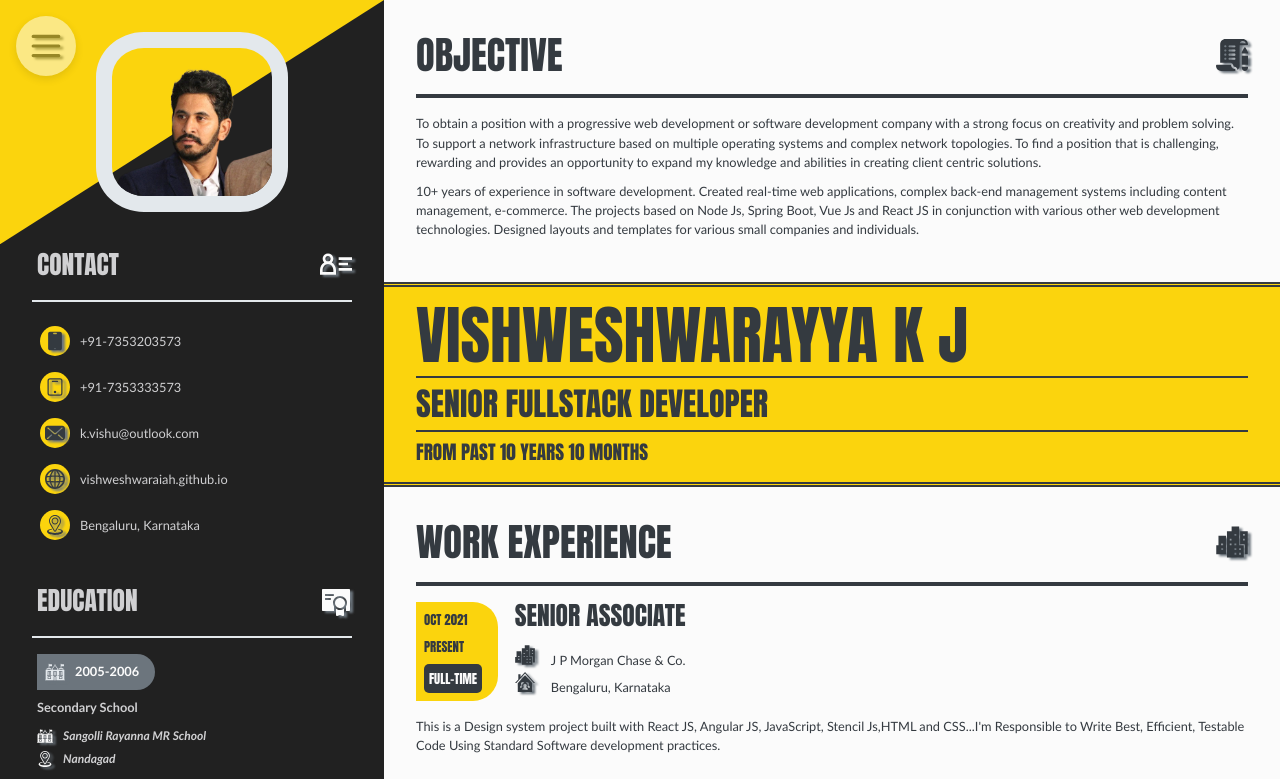
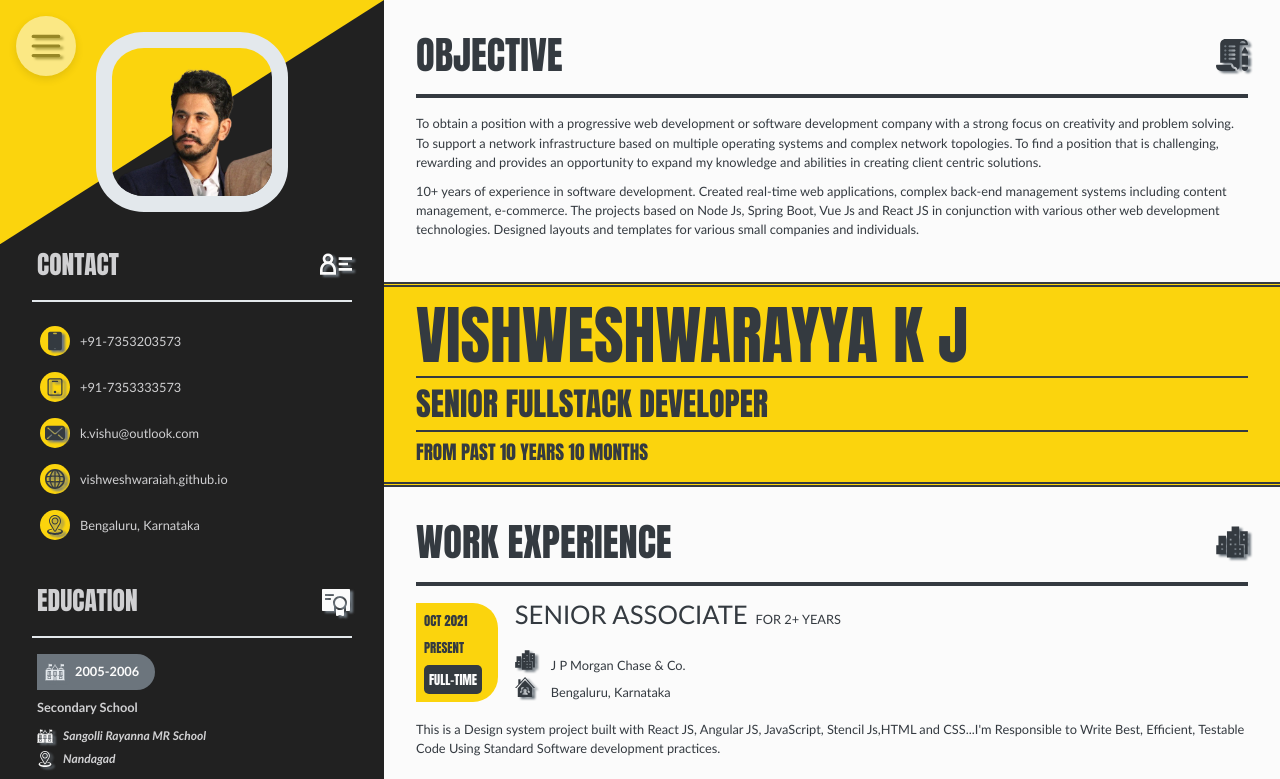
Before and after one commit to vishweshwaraiah/portfolio, a Vue app: page / in a window 1280 px wide. Shown: the top 779 px of the page. Built offline with nearby package versions, Linux system fonts and the light colour scheme.

Commit message:
Portfolio: Layout changes for PDF printing

```diff
--- a/index.html
+++ b/index.html
@@ -20,6 +20,7 @@
           top: 50%;
           text-align: center;
           transform: translate(-50%, -50%);
+          font-family: 'Trebuchet MS', sans-serif;
         }
 
         .app_content>.title {
--- a/src/stores/coverletter.js
+++ b/src/stores/coverletter.js
@@ -3,9 +3,9 @@ import { defineStore } from 'pinia'
 import { dateDiffer } from '@/utils/globals.js'
 
 const useCoverLetterStore = defineStore('coverletter', () => {
-  const startedDate = new Date('January 2013Z')
+  const from = new Date('January 2013Z')
 
-  const diffDate = dateDiffer({ startedDate, format: 'Y+' })
+  const diffDate = dateDiffer({ from, format: 'Y+' })
 
   const coverletter = ref({
     appliedRole: 'Full-stack Developer',
--- a/src/stores/experiences.js
+++ b/src/stores/experiences.js
@@ -4,7 +4,7 @@ import { defineStore } from 'pinia'
 const useExperiencesStore = defineStore('experiences', () => {
   const experiences = ref([
     {
-      badge_content: {
+      exp_details: {
         from: 'Oct 2021',
         to: 'Present',
         type: 'Full-Time'
@@ -19,7 +19,7 @@ const useExperiencesStore = defineStore('experiences', () => {
       print_margin: false
     },
     {
-      badge_content: {
+      exp_details: {
         from: 'Oct 2019',
         to: 'Oct 2021',
         type: 'Full-Time'
@@ -34,7 +34,7 @@ const useExperiencesStore = defineStore('experiences', () => {
       print_margin: false
     },
     {
-      badge_content: {
+      exp_details: {
         from: 'Apr 2018',
         to: 'Aug 2019',
         type: 'Full-Time'
@@ -49,7 +49,7 @@ const useExperiencesStore = defineStore('experiences', () => {
       print_margin: false
     },
     {
-      badge_content: {
+      exp_details: {
         from: 'Jan 2017',
         to: 'Mar 2018',
         type: 'Full-Time'
@@ -73,7 +73,7 @@ const useExperiencesStore = defineStore('experiences', () => {
       print_margin: true // bcz we had a page break in previous item
     },
     {
-      badge_content: {
+      exp_details: {
         from: 'Jun 2014',
         to: 'Nov 2016',
         type: 'Full-Time'
@@ -88,7 +88,7 @@ const useExperiencesStore = defineStore('experiences', () => {
       print_margin: false
     },
     {
-      badge_content: {
+      exp_details: {
         from: 'Jan 2017',
         to: 'Mar 2018',
         type: 'Full-Time'
--- a/src/utils/globals.js
+++ b/src/utils/globals.js
@@ -325,12 +325,12 @@ export const classNames = (clsArray) => {
 }
 
 export const dateDiffer = (props) => {
-  let { startedDate, endedDate, format = 'YMD' } = props
-  let startDate = new Date(new Date(startedDate).toISOString().slice(0, 10))
-  if (!endedDate) {
-    endedDate = new Date().toISOString().slice(0, 10) // get date in YYYY-MM-DD format
+  let { from, to, format = 'YMD' } = props
+  let startDate = new Date(new Date(from).toISOString().slice(0, 10))
+  if (!to || to.toLowerCase() === 'present') {
+    to = new Date().toISOString().slice(0, 10) // get date in YYYY-MM-DD format
   }
-  let endDate = new Date(endedDate)
+  let endDate = new Date(to)
   if (startDate > endDate) {
     const swap = startDate
     startDate = endDate
@@ -361,13 +361,17 @@ export const dateDiffer = (props) => {
     dayDiff += daysInMonth[startDate.getUTCMonth()]
   }
 
+  const ydt = yearDiff > 1 ? yearDiff + ' years ' : yearDiff + ' year '
+  const mdt = monthDiff > 1 ? monthDiff + ' months ' : monthDiff + ' month '
+  const ddt = dayDiff > 1 ? dayDiff + ' days ' : dayDiff + ' day '
+
   if (format === 'Y.M') {
     return yearDiff + '.' + monthDiff + ' years '
   } else if (format === 'YM') {
-    return yearDiff + ' years ' + monthDiff + ' months '
+    return ydt + mdt
   } else if (format === 'Y+') {
     return yearDiff + '+ years '
   } else {
-    return yearDiff + ' years ' + monthDiff + ' months ' + dayDiff + ' days'
+    return ydt + mdt + ddt
   }
 }
--- a/src/views/microviews/AboutDeveloper.vue
+++ b/src/views/microviews/AboutDeveloper.vue
@@ -3,9 +3,9 @@ import MasterIcon from '@/components/MasterIcon.vue'
 import MasterHrLine from '@/components/MasterHrLine.vue'
 import { dateDiffer } from '@/utils/globals.js'
 
-const startedDate = new Date('January 2013Z')
+const from = new Date('January 2013Z')
 
-const diffDate = dateDiffer({ startedDate, format: 'Y+' })
+const diffDate = dateDiffer({ from, format: 'Y+' })
 
 defineProps({
   content: {
--- a/src/views/microviews/DeveloperReferences.vue
+++ b/src/views/microviews/DeveloperReferences.vue
@@ -70,7 +70,8 @@ defineProps({
   .refs_details {
     display: flex;
     flex-direction: column;
-    gap: 0.5rem;
+    margin: 0.625rem 0;
+    gap: 1rem;
 
     .refs_line {
       background-color: var(--theme-color);
--- a/src/views/microviews/DeveloperTitle.vue
+++ b/src/views/microviews/DeveloperTitle.vue
@@ -12,11 +12,11 @@ defineProps({
     type: String
   }
 })
-const startedDate = new Date('January 2013Z')
+const from = new Date('January 2013Z')
 const expYears = ref('')
 
 onMounted(() => {
-  const diffDate = dateDiffer({ startedDate, format: 'YM' })
+  const diffDate = dateDiffer({ from, format: 'YM' })
   expYears.value = diffDate
 })
 </script>
--- a/src/views/microviews/WorkExperience.vue
+++ b/src/views/microviews/WorkExperience.vue
@@ -1,4 +1,5 @@
 <script setup>
+import { dateDiffer } from '@/utils/globals.js'
 import DetailsBadge from '@/views/microviews/DetailsBadge.vue'
 import MasterIcon from '@/components/MasterIcon.vue'
 import MasterHrLine from '@/components/MasterHrLine.vue'
@@ -32,13 +33,21 @@ const props = defineProps({
       <div class="work_header">
         <DetailsBadge
           class="work_duration"
-          :content="item.badge_content"
+          :content="item.exp_details"
           textColor="var(--glob-dark)"
           bgColor="var(--theme-color)"
           :isFantasy="true"
         />
         <div class="work_designation">
-          <h3 class="job_title">{{ item.job_title }}</h3>
+          <div class="job_title">
+            <h3>{{ item.job_title }}</h3>
+            <span class="exp_badge">
+              For
+              {{
+                dateDiffer({ from: item.exp_details.from, to: item.exp_details.to, format: 'Y+' })
+              }}
+            </span>
+          </div>
           <span class="job_company">
             <MasterIcon
               svgName="company"
@@ -103,9 +112,17 @@ const props = defineProps({
       min-width: 80%;
 
       .job_title {
+        display: flex;
         text-transform: uppercase;
         font-family: var(--secondary-font-family);
         margin-bottom: 1rem;
+        align-items: baseline;
+
+        .exp_badge {
+          display: inline-block;
+          margin-left: 0.5rem;
+          margin-bottom: 0.25rem;
+        }
       }
 
       .job_company,
```
